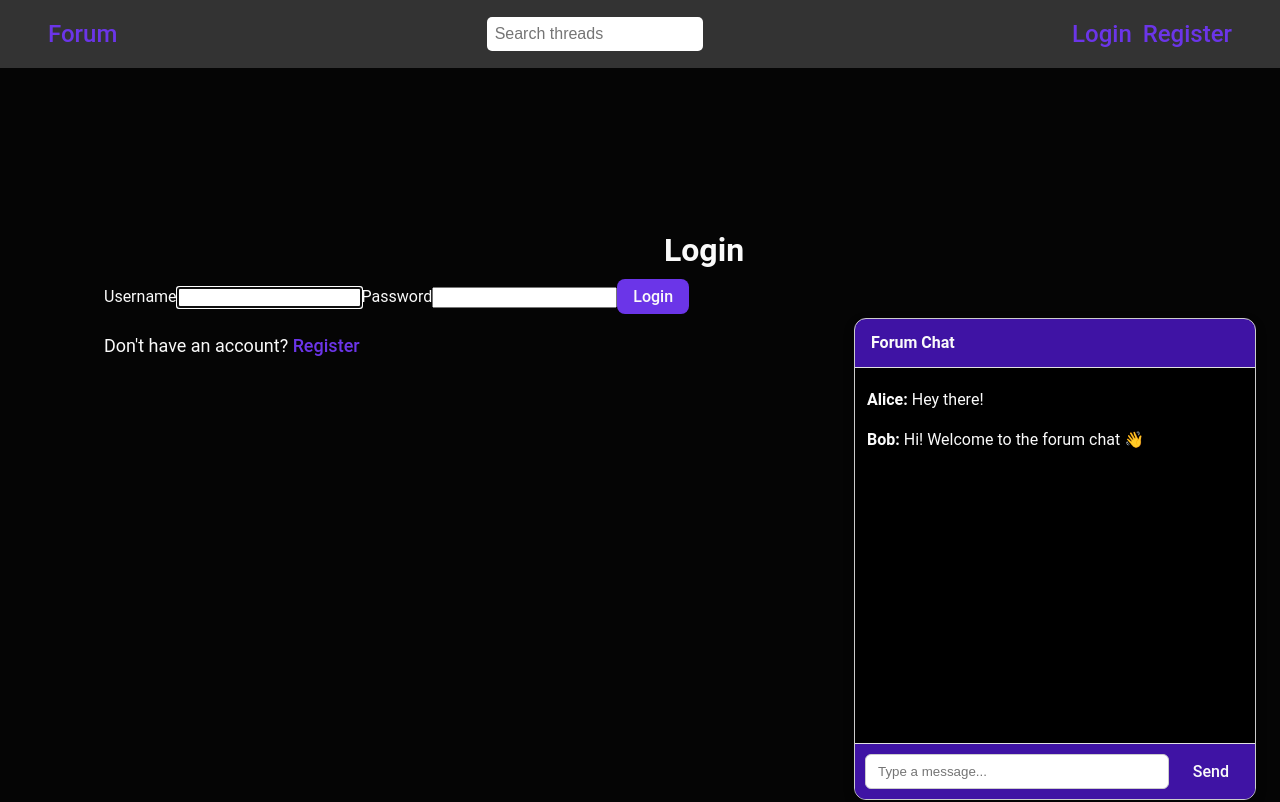
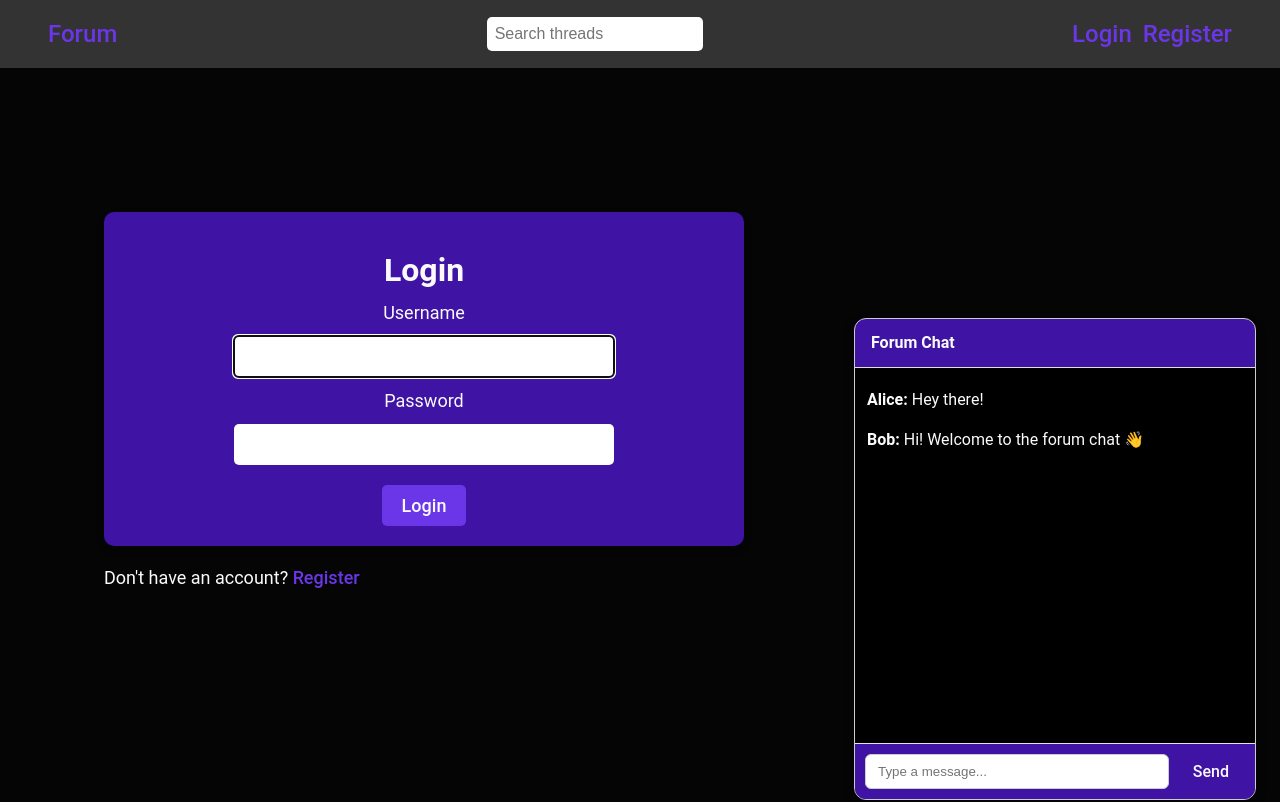
Before and after one commit to place-holder1/forumMERNS, a React (Vite) app in the folder frontend/: page /#/login in a window 1280 px wide. Shown: the top 802 px of the page. Built offline with nearby package versions, Linux system fonts and the light colour scheme.

Commit message:
form css

```diff
--- a/frontend/src/styles/login.module.css
+++ b/frontend/src/styles/login.module.css
@@ -1,8 +1,48 @@
-#login-form {
-  display: flex;
-  flex-direction: column;
-  align-items: center;
-  justify-content: center;
-  height: 100vh;
-  background-color: var(--secondary-background-color);
+.login-form {
+    display: flex;
+    flex-direction: column;
+    justify-content: center;
+    align-items: center;
+    background-color: var(--secondary-background-color);
+    border-radius: 10px;
+    padding: 20px;
+    box-shadow: 0 4px 8px rgba(0, 0, 0, 0.1);
+    height: auto;
+    max-width: 50%;
 }
+
+.login-form h2 {
+    color: var(--primary-color);
+    margin-bottom: 20px;
+}
+
+.login-form label {
+    color: var(--label-color);
+    font-size: 18px;
+    text-align: left;
+
+}
+
+.login-form button {
+    background-color: var(--button-background-color);
+    color: var(--button-text-color);
+    border-radius: 5px;
+    padding: 10px 20px;
+    cursor: pointer;
+    font-size: 18px;
+    transition: background-color 0.3s, color 0.3s, border-color 0.3s;
+    margin-top: 10px;
+    max-width: 30%;
+}
+
+.login-form input[type="text"],
+.login-form input[type="password"],
+.login-form input[type="email"] {
+    width: 60%;
+    padding: 10px;
+    margin: 10px 0;
+    border: 1px solid var(--input-border-color);
+    border-radius: 5px;
+    font-size: 18px;
+    transition: border-color 0.3s, box-shadow 0.3s;
+}
```
